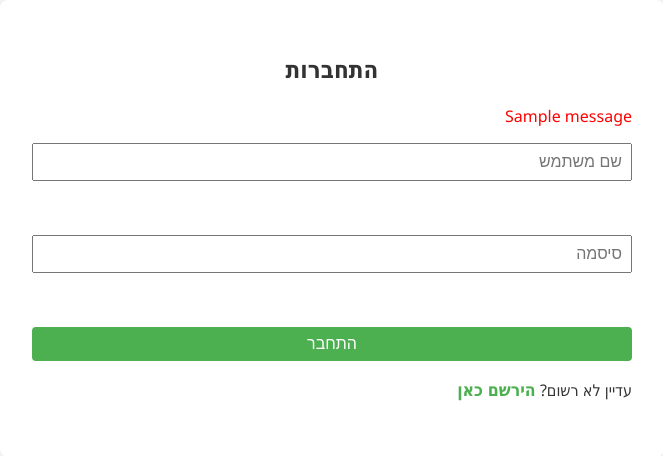
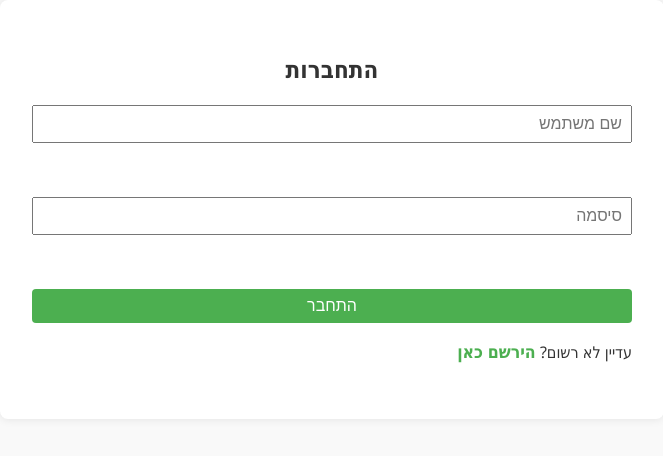
Before and after one commit to Yael-Karat/smart-shopping-list, a Flask app: page /login in a window 1280 px wide. Shown: the part 118-574 px from the top of the page, without its empty margins (308-971 px from the left). Run offline with Flask 3, Linux system fonts and the light colour scheme; tables that the repository leaves empty hold one stand-in row (values such as "Sample post"); one stand-in notice (Sample message) is shown.

Commit message:
Delete message display

```diff
--- a/app/templates/login.html
+++ b/app/templates/login.html
@@ -4,16 +4,6 @@
 
 {% block content %}
   <h2>התחברות</h2>
-
-  {% with messages = get_flashed_messages() %}
-    {% if messages %}
-      <ul style="color:red;">
-        {% for message in messages %}
-          <li>{{ message }}</li>
-        {% endfor %}
-      </ul>
-    {% endif %}
-  {% endwith %}
 
   <form method="POST">
     <input type="text" name="username" placeholder="שם משתמש" required><br>
```
